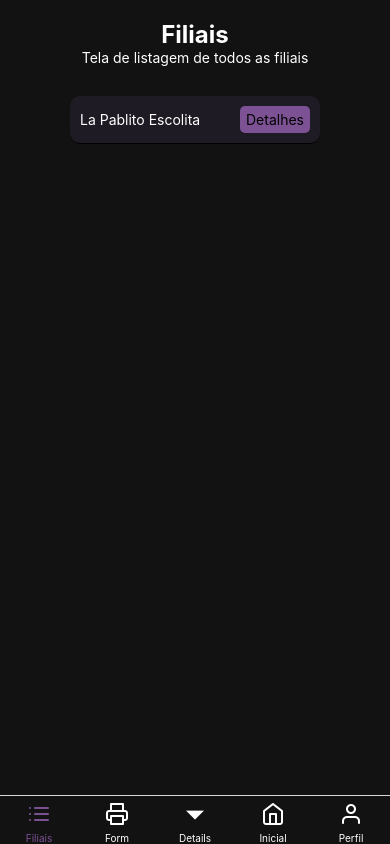
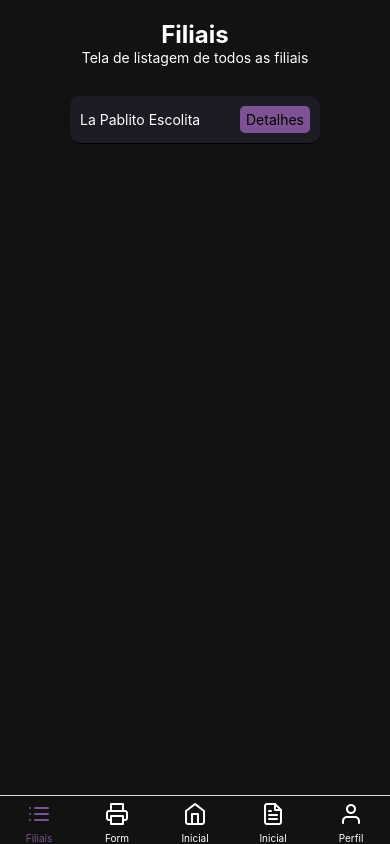
Before and after one commit to FelipeSantos92Dev/rn-models, a React Native app: screen / in a window 390 px wide. Built offline with nearby package versions, Linux system fonts and the light colour scheme.

Commit message:
feat: edicoes do app

```diff
--- a/src/routes/tab.routes.jsx
+++ b/src/routes/tab.routes.jsx
@@ -7,15 +7,19 @@ import Profile from "../screens/Profile";
 import Filiais from "../screens/Filiais";
 import Details from "../screens/Details";
 import Form from "../screens/Form";
+import User from "../models/user/User";
+import usersRepository from "../models/user/UserRepository";
 
 const Tab = createBottomTabNavigator();
+
+const users = usersRepository.getAll();
 
 const TabRoutes = () => {
   return (
 
     <Tab.Navigator screenOptions={{
       headerShown: false,
-        tabBarStyle: {backgroundColor: '#121212'}
+      tabBarStyle: { backgroundColor: '#121212' }
     }}>
       <Tab.Screen
         name="Filiais"
@@ -36,6 +40,7 @@ const TabRoutes = () => {
       <Tab.Screen
         name="Form"
         component={Form}
+        initialParams={{ user: null, edit: false }}
         options={{
           tabBarIcon: ({ focused }) => (
             <Feather
@@ -50,16 +55,29 @@ const TabRoutes = () => {
         }}
       />
       <Tab.Screen
-          name="Details"
-          component={Details}
-        />
-      <Tab.Screen
         name="Home"
         component={Home}
         options={{
           tabBarIcon: ({ focused }) => (
             <Feather
               name="home"
+              size={24}
+              color={focused ? "#7c5295" : "#fff"}
+            />
+          ),
+          tabBarLabel: "Inicial",
+          tabBarActiveTintColor: "#7c5295",
+          tabBarInactiveTintColor: "#fff",
+        }}
+      />
+      <Tab.Screen
+        name="Details"
+        component={Details}
+        initialParams={{ users }}
+        options={{
+          tabBarIcon: ({ focused }) => (
+            <Feather
+              name="file-text"
               size={24}
               color={focused ? "#7c5295" : "#fff"}
             />
```
Lines whose indentation alone changed are shown as unchanged.
